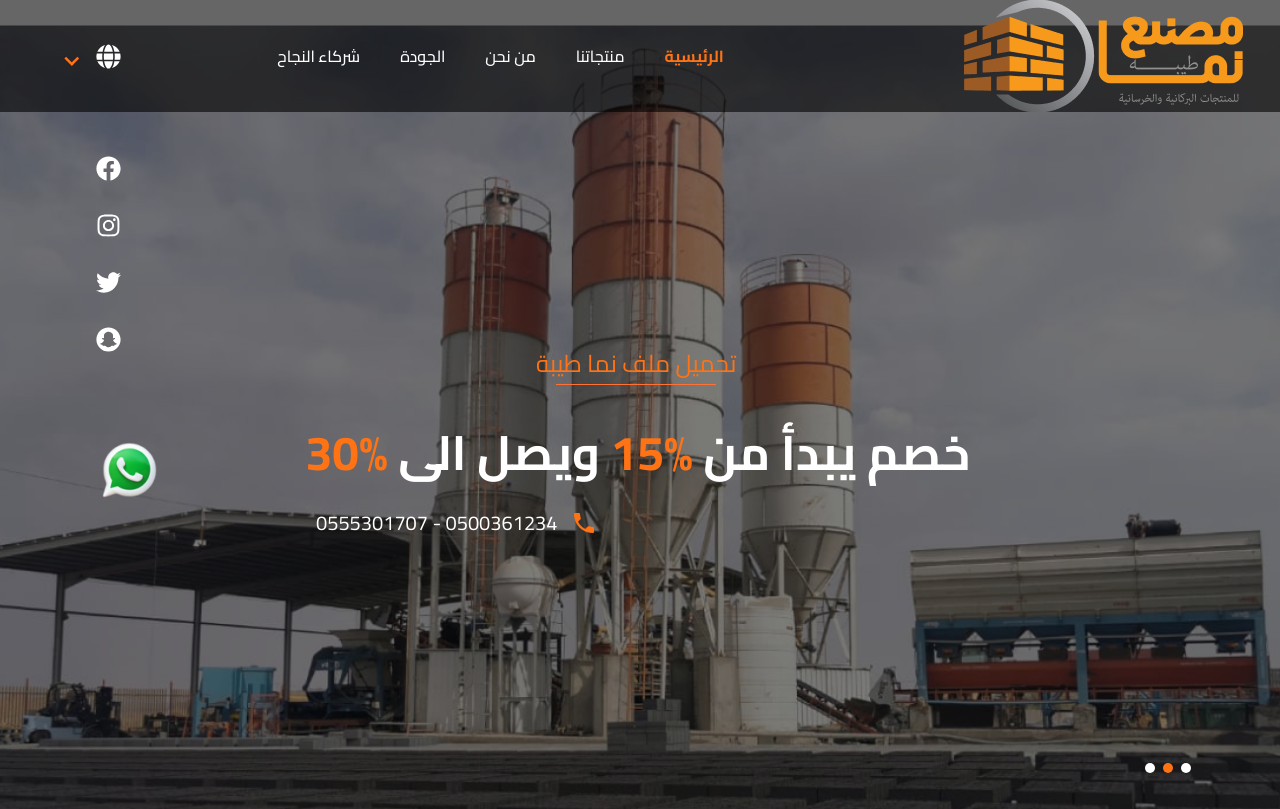
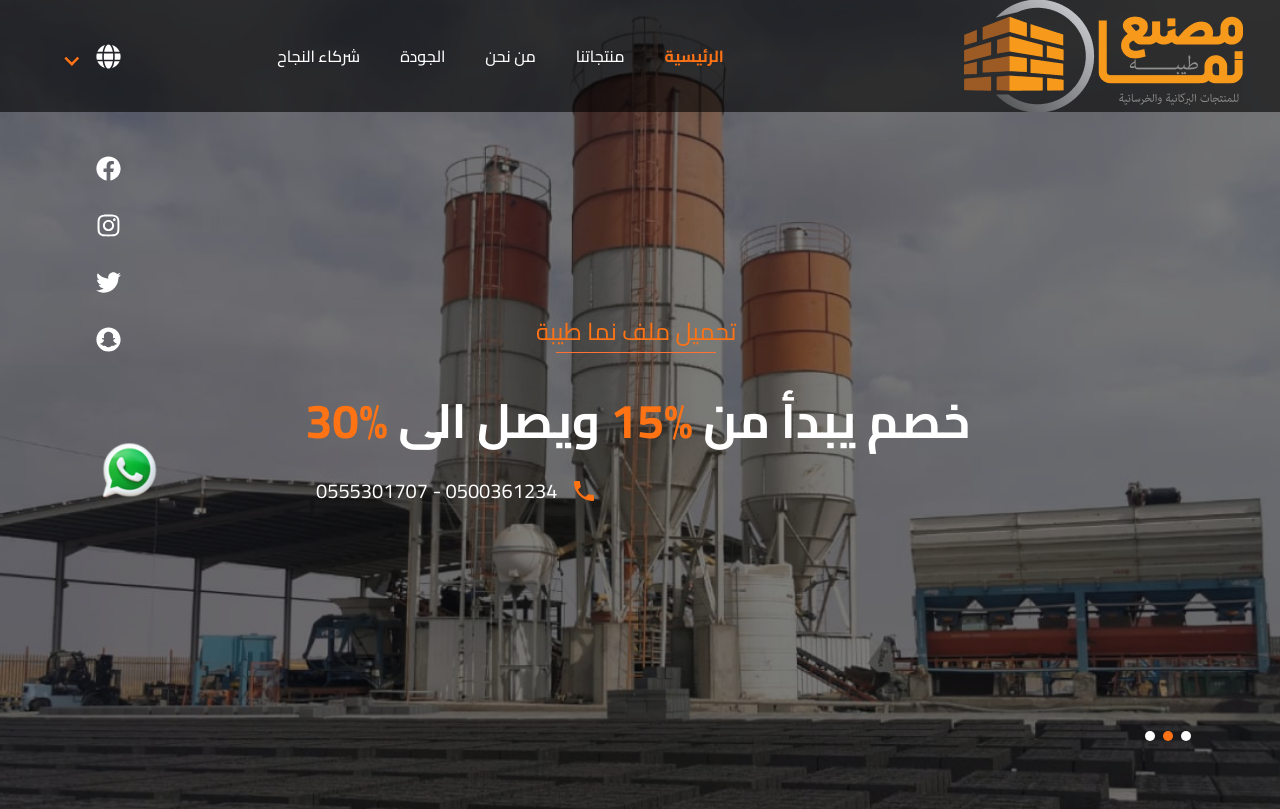
Before and after one commit to abdallamfathy/nama-project, a React (Vite) app: page / in a window 1280 px wide. Shown: the top 809 px of the page. Built offline with nearby package versions, Linux system fonts and the light colour scheme.

Commit message:
remove marging top

```diff
--- a/src/components/Slider.jsx
+++ b/src/components/Slider.jsx
@@ -20,15 +20,15 @@ import call from "../assets/call.png";
 
 const Slider = () => {
   return (
-    <div className="h-[103vh] -mt-6 -ml-1">
+    <div className="h-[103vh] -mt-14 -ml-1">
       <h1 className="text-white z-40 2xl:top-[600px] top-96 relative text-center  2xl:text-6xl text-5xl font-bold">
         خصم يبدأ من <span className="text-[#FF7315]">%15</span> ويصل الى{" "}
         <span className="text-[#FF7315]">%30</span>
       </h1>
-      <a href={pdf} download="nama.pdf" className="text-[#FF7315] z-40 2xl:top-[600px] top-64 left-[540px] relative text-center  2xl:text-3xl text-2xl  ">
+      <a href={pdf} download="nama.pdf" className="text-[#FF7315] z-40 2xl:top-[560px] top-64 left-[540px] relative text-center  2xl:text-3xl text-2xl  ">
       تحميل ملف نما طيبة
       </a>
-      <hr className=" 2xl:top-[600px] top-[260px] relative border-t z-40 left-[560px] border-[#FF7135]  w-40" />
+      <hr className=" 2xl:top-[565px] top-[260px] relative border-t z-40 left-[560px] border-[#FF7135]  w-40" />
 
       <div className="flex relative 2xl:top-[600px] left-80 top-96 z-40 w-72 gap-4 items-center">
       <h1 className="text-white      2xl:text-3xl text-xl ">
```
